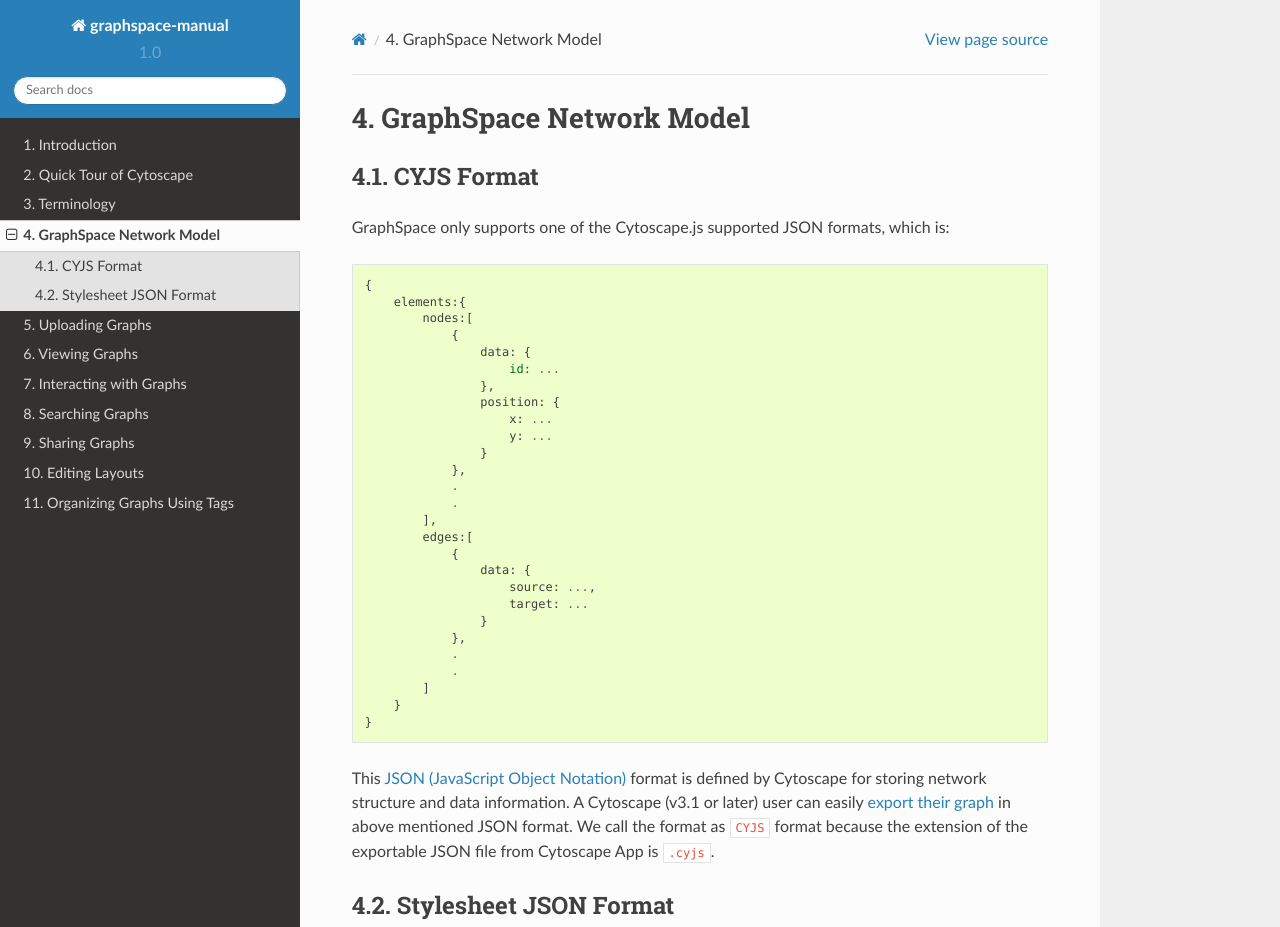
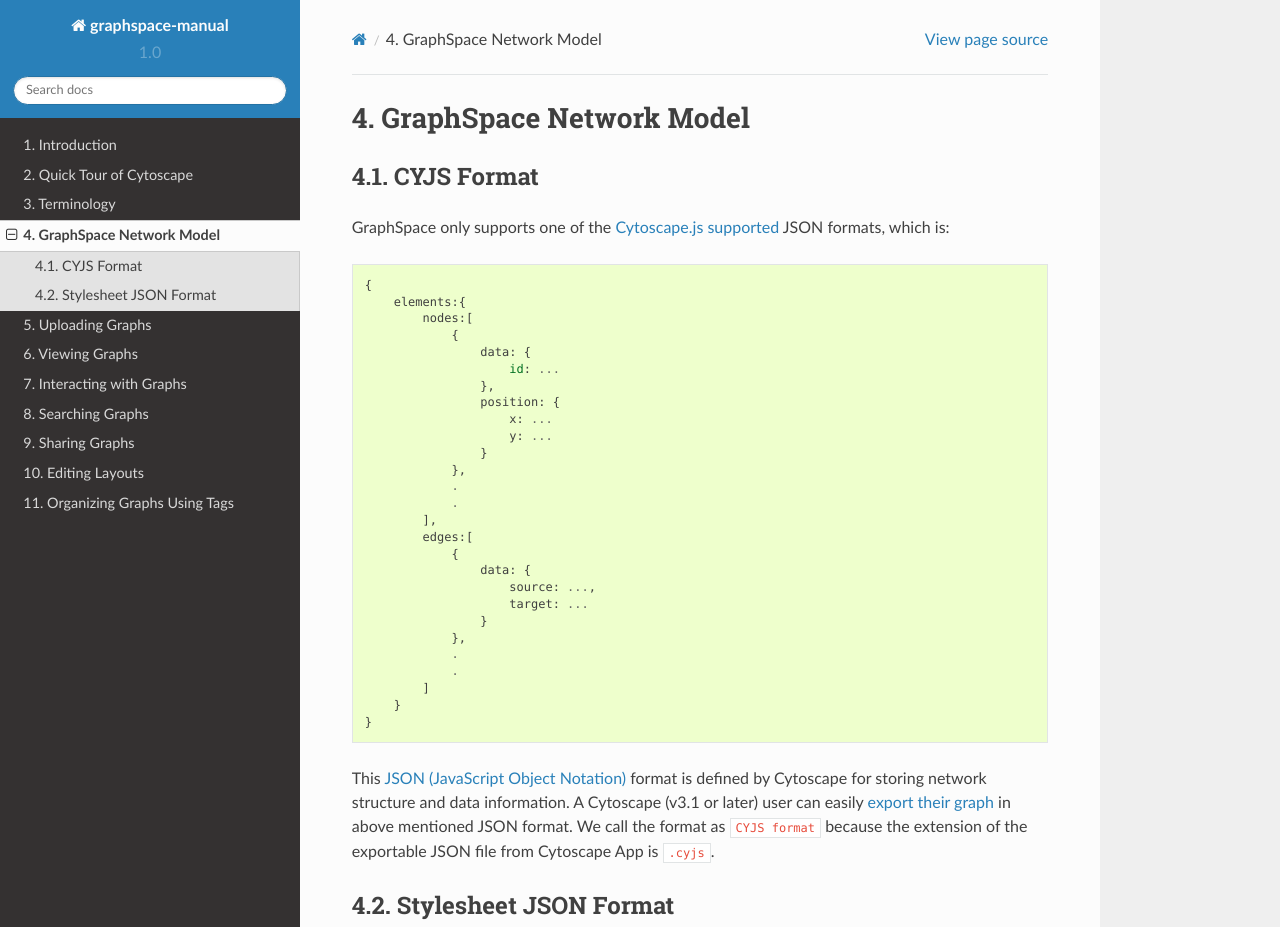
Before and after one commit to adbharadwaj/graphspace-manual, a Sphinx documentation site: the page built from docs/GraphSpace_Network_Model.md, in a window 1280 px wide and 1326 px high. Shown: the top 927 px of the window. Built offline with Sphinx 7.4.7 and the Read the Docs theme 2.0.0, drawn with Linux system fonts in a browser that asks for light colours.

````diff
--- a/docs/GraphSpace_Network_Model.md
+++ b/docs/GraphSpace_Network_Model.md
@@ -2,7 +2,7 @@
 
 ## CYJS Format
 
-GraphSpace only supports one of the Cytoscape.js supported JSON formats, which is:
+GraphSpace only supports one of the [Cytoscape.js supported](http://js.cytoscape.org/#getting-started/specifying-basic-options) JSON formats, which is:
 
 ```
 {
@@ -34,7 +34,7 @@ GraphSpace only supports one of the Cytoscape.js supported JSON formats, which i
 }
 ```
 
-This [JSON (JavaScript Object Notation)](http://www.json.org/) format is defined by Cytoscape for storing network structure and data information. A Cytoscape (v3.1 or later) user can easily [export their graph](http://manual.cytoscape.org/en/stable/Cytoscape.js_and_Cytoscape.html#export-network-and-table-to-cytoscape-js) in above mentioned JSON format. We call the format as `CYJS` format because the extension of the exportable JSON file from Cytoscape App is `.cyjs`.
+This [JSON (JavaScript Object Notation)](http://www.json.org/) format is defined by Cytoscape for storing network structure and data information. A Cytoscape (v3.1 or later) user can easily [export their graph](http://manual.cytoscape.org/en/stable/Cytoscape.js_and_Cytoscape.html#export-network-and-table-to-cytoscape-js) in above mentioned JSON format. We call the format as `CYJS format` because the extension of the exportable JSON file from Cytoscape App is `.cyjs`.
 
 ## Stylesheet JSON Format
 
````
